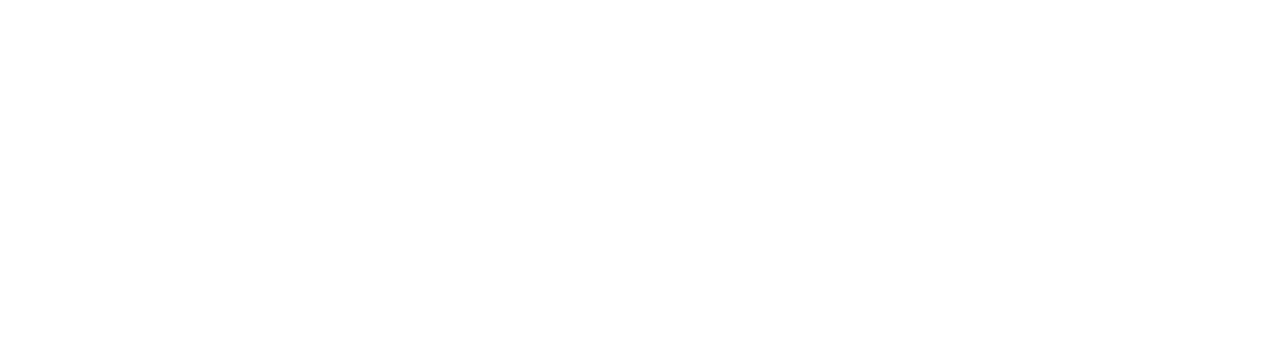
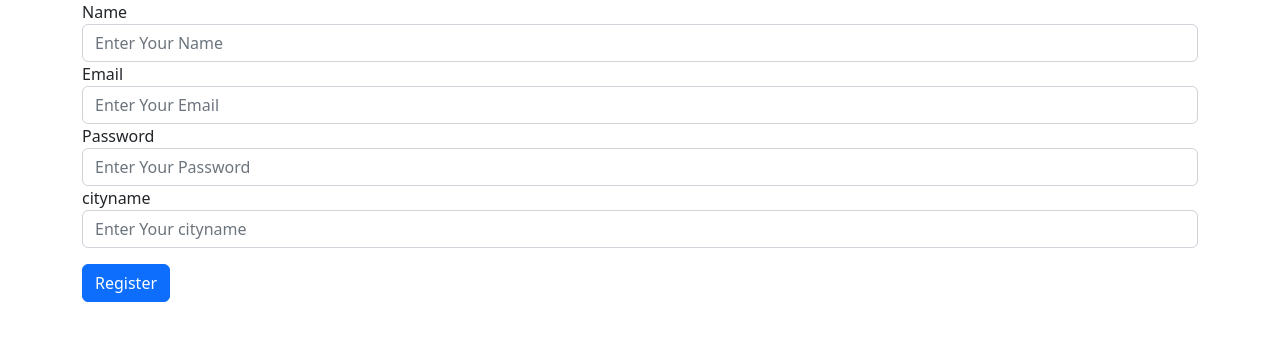
Before and after one commit to Harishguhan/redux-app, a React (Create React App) app: page /register in a window 1280 px wide. Before the commit this address had no page. Shown: the top 340 px of the page. Built offline with nearby package versions, Linux system fonts and the light colour scheme.

Commit message:
Interceptor

```diff
--- a/db.json
+++ b/db.json
@@ -2,9 +2,9 @@
   "posts": [
     {
       "id": 2,
-      "name": "23",
+      "name": "harishguhan",
       "email": "11dsfdsfds@gg.com",
-      "mobilenumber": "fghg",
+      "mobilenumber": "9022828821",
       "city": "trichy"
     },
     {
@@ -16,10 +16,10 @@
     },
     {
       "id": 4,
-      "name": "Harishguhan",
+      "name": "Harish",
       "email": "harishguhan@gmail.com",
       "mobilenumber": "9022828821",
-      "city": "123"
+      "city": "chennai"
     },
     {
       "name": "hsdhgf",
@@ -48,13 +48,6 @@
       "email": "harishguhan@gmail.com",
       "mobilenumber": "1234567890",
       "city": "trichy1"
-    },
-    {
-      "name": "111",
-      "email": "harishguhan@gmail.com",
-      "mobilenumber": "1234567890",
-      "city": "1",
-      "id": 9
     }
   ]
 }
--- a/src/App.tsx
+++ b/src/App.tsx
@@ -1,12 +1,13 @@
 import React from "react";
 import { BrowserRouter, Route, Router, Routes } from "react-router-dom";
 import Navbar from "./components/Navbar";
-
 import Viewdata from "./Pages/Viewcontact/Viewdata";
 import EditData from "./Pages/Editcontact/EditData";
 import Counter from "./Pages/Counter/Counter";
 import LoginForm from "./components/LoginForm";
 import Addata from "./Pages/AddContact/Addata";
+import Register from "./Pages/interceptors/Register";
+import Login from "./Pages/interceptors/Login";
 
 
 function App() {
@@ -19,6 +20,8 @@
         <Route path="/edit/:id" element={<EditData />} />
         <Route path="/counter" element={<Counter />} />
         <Route path="/loginform" element={<LoginForm />} />
+        <Route path="/register" element={ <Register /> } />
+        <Route path="/login" element = {<Login />} />
       </Routes>
     </div>
   );
--- /dev/null
+++ b/src/Pages/interceptors/Login.tsx
@@ -0,0 +1,34 @@
+import React from "react";
+
+const Login = () => {
+  return (
+    <div className="container">
+      <div className="row">
+        <h1>User Login</h1>
+        <form>
+          <div className="form-group">
+            <label>Name</label>
+            <input
+              type="text"
+              placeholder="Enter Your Name"
+              name="name"
+              className="form-control"
+            />
+          </div>
+          <div className="form-group">
+            <label>Password</label>
+            <input
+              type="password"
+              placeholder="Enter Your Password"
+              name="password"
+              className="form-control"
+            />
+          </div>
+          <button className="btn btn-primary mt-3">Log In</button>
+        </form>
+      </div>
+    </div>
+  );
+};
+
+export default Login;
--- /dev/null
+++ b/src/Pages/interceptors/Register.tsx
@@ -0,0 +1,62 @@
+import React, { useState } from "react";
+
+const Register = () => {
+  const [user, setuser] = useState({});
+  const handlechange = (e: React.ChangeEvent<HTMLInputElement>) => {
+    setuser({ ...user, [e.target.name]: e.target.value });
+  };
+
+  return (
+    <div className="container">
+      <div className="row">
+        <div className="col-lg-12">
+          <form>
+            <div className="form-group">
+            <label>Name</label>
+              <input
+                type="text"
+                placeholder="Enter Your Name"
+                name="name"
+                className="form-control"
+                onChange={(e) => handlechange(e)}
+              />
+            </div>
+            <div className="form-group">
+              <label>Email</label>
+              <input
+                type="email"
+                placeholder="Enter Your Email"
+                name="email"
+                className="form-control"
+                onChange={(e) => handlechange(e)}
+              />
+            </div>
+            <div className="form-group">
+              <label>Password</label>
+              <input
+                type="text"
+                placeholder="Enter Your Password"
+                name="password"
+                className="form-control"
+                onChange={(e) => handlechange(e)}
+              />
+            </div>
+            <div className="form-group">
+              <label>cityname</label>
+              <input
+                type="text"
+                placeholder="Enter Your cityname"
+                name="cityname"
+                className="form-control"
+                onChange={(e) => handlechange(e)}
+              />
+            </div>
+            <button className="btn btn-primary mt-3">Register</button>
+          </form>
+        </div>
+      </div>
+    </div>
+  );
+};
+
+export default Register;
--- a/src/components/Navbar.tsx
+++ b/src/components/Navbar.tsx
@@ -27,6 +27,9 @@
               <Link to="/view" className="navbar-link mx-3">
                 <button className="btn btn-info">CRUD</button>
               </Link>
+              <Link to="/register" className="navbar-link mx-3">
+                <button className="btn btn-info">Register</button>
+              </Link>
             </div>
           </div>
         </div>
--- a/src/store/store.tsx
+++ b/src/store/store.tsx
@@ -1,7 +1,8 @@
 import { configureStore } from "@reduxjs/toolkit";
+import { Provider } from "react-redux";
 import UserReducer from "./UserSlice";
 export const store = configureStore({
-  reducer: {
+  reducer:{
     user: UserReducer,
   },
 });
```
Also changed, not shown: src/Axios/index.ts (added, +18 -0 lines), 1 other file (tests, documents, lock files or other folders).
